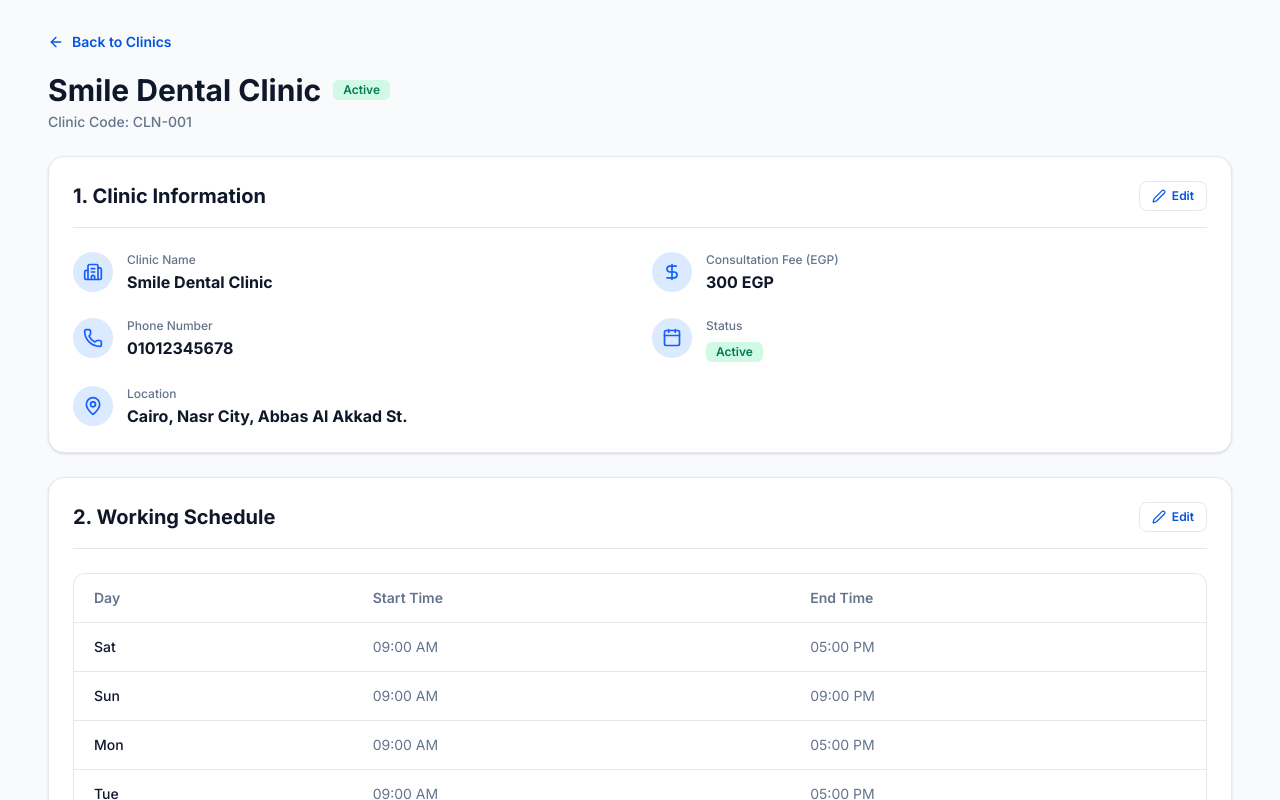
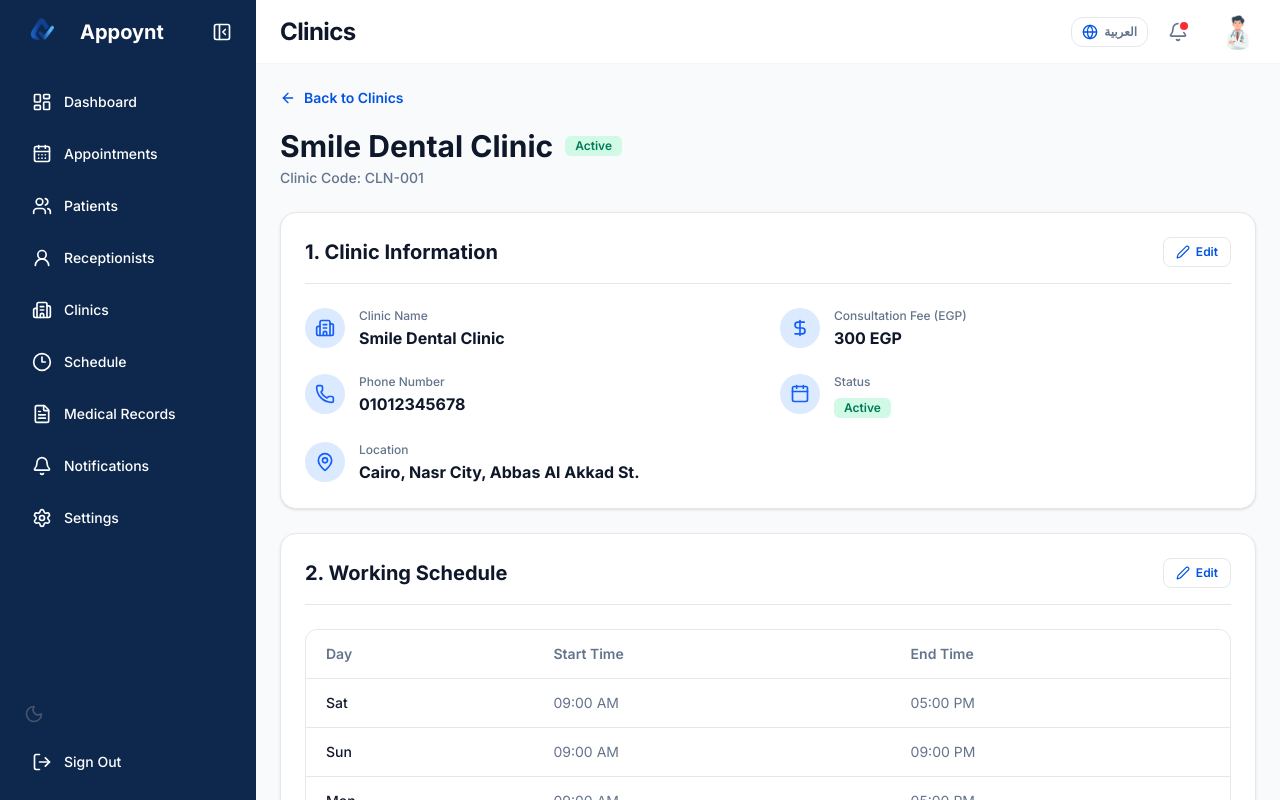
Before and after one commit to EsraaAhmed886/appoynt-api, a Next.js app in the folder appoynt_web_app/: page /clinics/1/edit in a window 1280 px wide. Shown: the top 800 px of the page. Built offline with nearby package versions, Linux system fonts and the light colour scheme; no server answers.

Commit message:
[APPOYNT-191][FRONTEND][FEATURE]: Add sidebar and header to edit clinic page

```diff
--- a/appoynt_web_app/src/app/clinics/[id]/edit/page.tsx
+++ b/appoynt_web_app/src/app/clinics/[id]/edit/page.tsx
@@ -10,6 +10,7 @@
  */
 
 import { use } from "react";
+import DashboardLayout from "@/components/layout/dashboard_layout";
 import ClinicViewEditPage from "@/components/clinics/clinic_view_edit_page";
 
 type ClinicEditPageProps = {
@@ -20,5 +21,9 @@ export default function ClinicEditPage({ params }: ClinicEditPageProps) {
   const resolved_params = "then" in params ? use(params) : params;
   const clinic_id = parseInt(resolved_params.id, 10) || 1;
 
-  return <ClinicViewEditPage clinic_id={clinic_id} />;
+  return (
+    <DashboardLayout>
+      <ClinicViewEditPage clinic_id={clinic_id} />
+    </DashboardLayout>
+  );
 }
--- a/appoynt_web_app/src/components/clinics/clinic_view_edit_page.tsx
+++ b/appoynt_web_app/src/components/clinics/clinic_view_edit_page.tsx
@@ -75,7 +75,7 @@ export default function ClinicViewEditPage({
 
   if (!is_loaded) {
     return (
-      <div className="flex min-h-screen items-center justify-center bg-app-input_fill">
+      <div className="flex min-h-[400px] items-center justify-center">
         <div className="text-center space-y-3">
           <div className="h-8 w-8 animate-spin rounded-full border-4 border-app-primary border-t-transparent mx-auto" />
           <p className="text-sm font-medium text-app-text-secondary">Loading clinic details...</p>
@@ -89,9 +89,8 @@ export default function ClinicViewEditPage({
   const clinic_code = `CLN-${String(clinic_id).padStart(3, "0")}`;
 
   return (
-    <div className="min-h-screen bg-app-input_fill px-4 py-8 md:px-8 lg:px-12 pb-24">
-      <div className="mx-auto max-w-7xl space-y-6">
-        {/* Page Header (No Top Edit Button) */}
+    <div className="mx-auto max-w-7xl space-y-6 pb-20">
+      {/* Page Header (No Top Edit Button) */}
         <ClinicDetailsHeader
           clinic_name={form.clinicName}
           status={form.status}
@@ -189,6 +188,5 @@ export default function ClinicViewEditPage({
           on_close={actions.closeSuccessModal}
         />
       </div>
-    </div>
   );
 }
```
